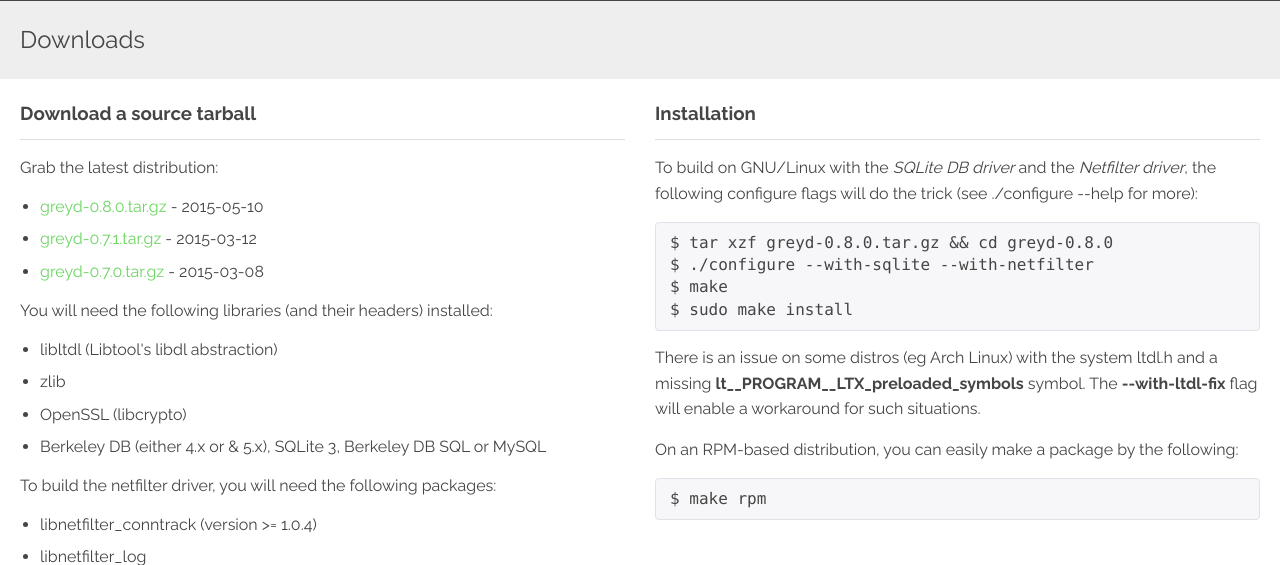
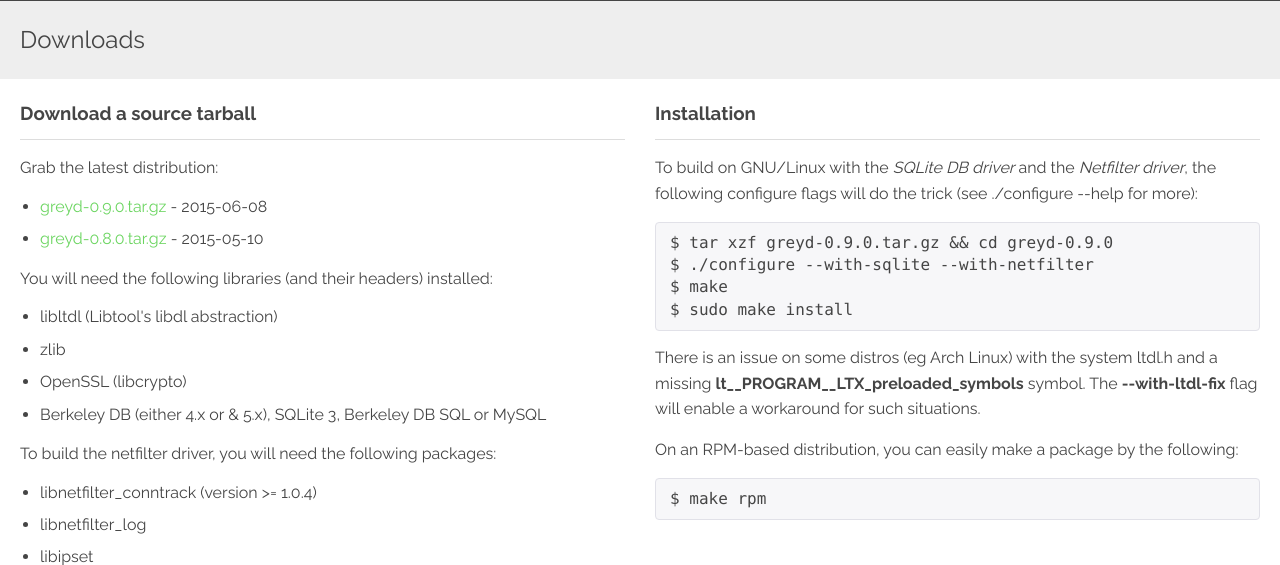
Before and after one commit to mikey-austin/greyd, a PHP site: page /downloads.php in a window 1280 px wide. Shown: the part 72-637 px from the top of the page. Run offline with PHP 8.4, Linux system fonts and the light colour scheme; some libraries are stand-ins or nearby versions.

Commit message:
made new 0.9.0 release

```diff
--- a/website/downloads.php
+++ b/website/downloads.php
@@ -16,13 +16,10 @@
             <p>Grab the latest distribution:</p>
             <ul>
                 <li>
-                    <a href="downloads/greyd-0.8.0.tar.gz">greyd-0.8.0.tar.gz</a> - 2015-05-10
+                    <a href="downloads/greyd-0.9.0.tar.gz">greyd-0.9.0.tar.gz</a> - 2015-06-08
                 </li>
                 <li>
-                    <a href="downloads/greyd-0.7.1.tar.gz">greyd-0.7.1.tar.gz</a> - 2015-03-12
-                </li>
-                <li>
-                    <a href="downloads/greyd-0.7.0.tar.gz">greyd-0.7.0.tar.gz</a> - 2015-03-08
+                    <a href="downloads/greyd-0.8.0.tar.gz">greyd-0.8.0.tar.gz</a> - 2015-05-10
                 </li>
             </ul>
             <p>
@@ -54,7 +51,7 @@
             </p>
 
             <div class="highlight">
-<code>$ tar xzf greyd-0.8.0.tar.gz && cd greyd-0.8.0
+<code>$ tar xzf greyd-0.9.0.tar.gz && cd greyd-0.9.0
 $ ./configure --with-sqlite --with-netfilter
 $ make
 $ sudo make install</code>
```
Also changed, not shown: 3 other files.
